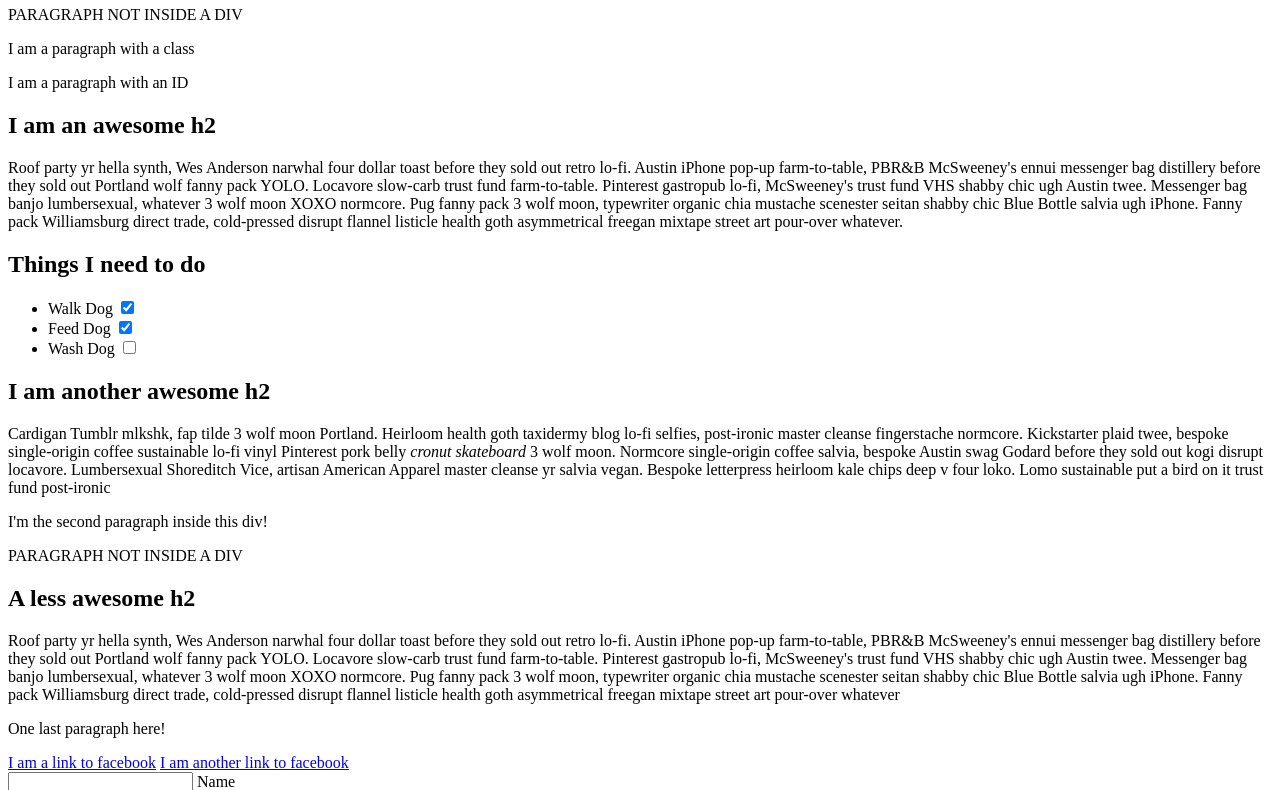
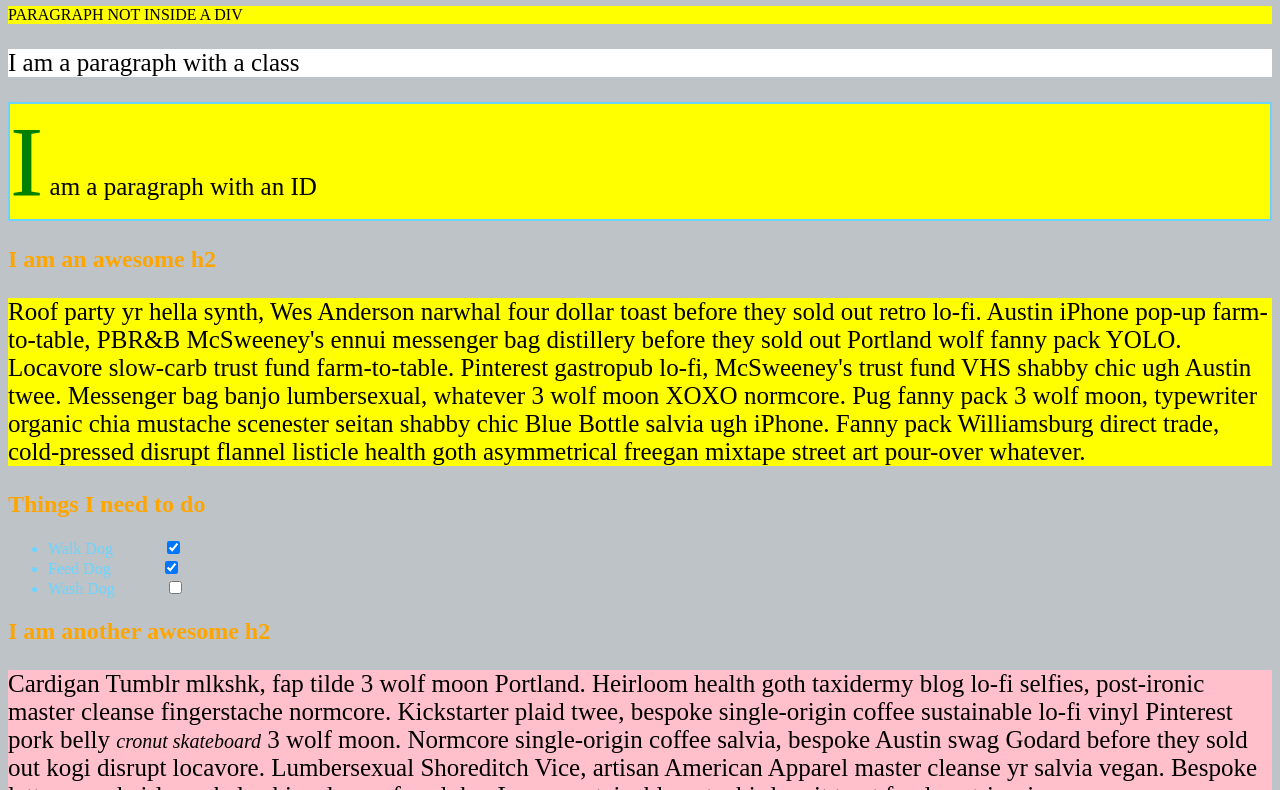
Before and after one commit to minhchaulai/Small-Learning-Projects, a plain HTML site: page Basic Exercises/09_Selector_Exercise_Starter/selectorsExercise.html in a window 1280 px wide. Shown: the part 60-850 px from the top of the page. Drawn offline with Linux system fonts and the light colour scheme.

Commit message:
Finished selectors exercise

```diff
--- a/Basic Exercises/09_Selector_Exercise_Starter/selectors.css
+++ b/Basic Exercises/09_Selector_Exercise_Starter/selectors.css
@@ -2,58 +2,95 @@
 DO NOT ALTER THE EXISTING HTML TO DO THIS.  WRITE ONLY CSS!
 
 /* Give the <body> element a background of #bdc3c7*/
-
+body {
+  background-color: #bdc3c7;
+}
 
 /* Make the <h1> element #9b59b6*/
-
+h1 {
+  color: #9b59b6;
+}
 
 /* Make all <h2> elements orange */
-
+h2 {
+  color: orange;
+}
 
 /* Make all <li> elements blue(pick your own hexadecimal blue)*/
-
+li {
+  color: #6CD4FF;
+}
 
 /*Change the background on every paragraph to be yellow*/
-
+p {
+  background-color: yellow;
+}
 
 /*Make all inputs have a 3px red border*/
-
+input {
+  border: solid 3px red;
+}
 
 /* Give everything with the class 'hello' a white background*/
-
+.hello {
+  background-color: white;
+}
 
 /* Give the element with id 'special' a 2px solid blue border(pick your own rgb blue)*/
-
+#special {
+  border: solid 2px #6CD4FF;
+}
 
 /*Make all the <p>'s that are nested inside of divs 25px font(font-size: 25px)*/
-
+div p {
+  font-size: 25px;
+}
 
 /*Make only inputs with type 'text' have a gray background*/
-
+input[type=text] {
+  background-color: gray;
+}
 
 /* Give both <p>'s inside the 3rd <div> a pink background*/
-
+div:nth-of-type(3) p {
+  background-color: pink;
+}
 
 /* Give the 2nd <p> inside the 3rd <div> a 5px white border*/
-
+div:nth-of-type(3) p:nth-of-type(2) {
+  border: solid 5px white;
+}
 
 /* Make the <em> in the 3rd <div> element white and 20px font(font-size:20px)*/
-
-
+div:nth-of-type(3) em {
+  font-size: 20px;
+}
 
 /*BONUS CHALLENGES*/
 /*You may need to research some other selectors and properties*/
 
 /*Make all "checked" checkboxes have a left margin of 50px(margin-left: 50px)*/
-
+input[type=checkbox] {
+  margin-left: 50px;
+}
 
 /* Make the <label> elements all UPPERCASE without changing the HTML(definitely look this one up*/
-
+label {
+  text-transform: uppercase;
+}
 
 /*Make the first letter of the element with id 'special' green and 100px font size(font-size: 100)*/
-
+#special::first-letter {
+  color: green;
+  font-size: 100px;
+}
 
 /*Make the <h1> element's color change to blue when hovered over */
-
+h1:hover {
+  color: blue;
+}
 
 /*Make the <a> element's that have been visited gray */
+a:visited {
+  color: gray;
+}
```
